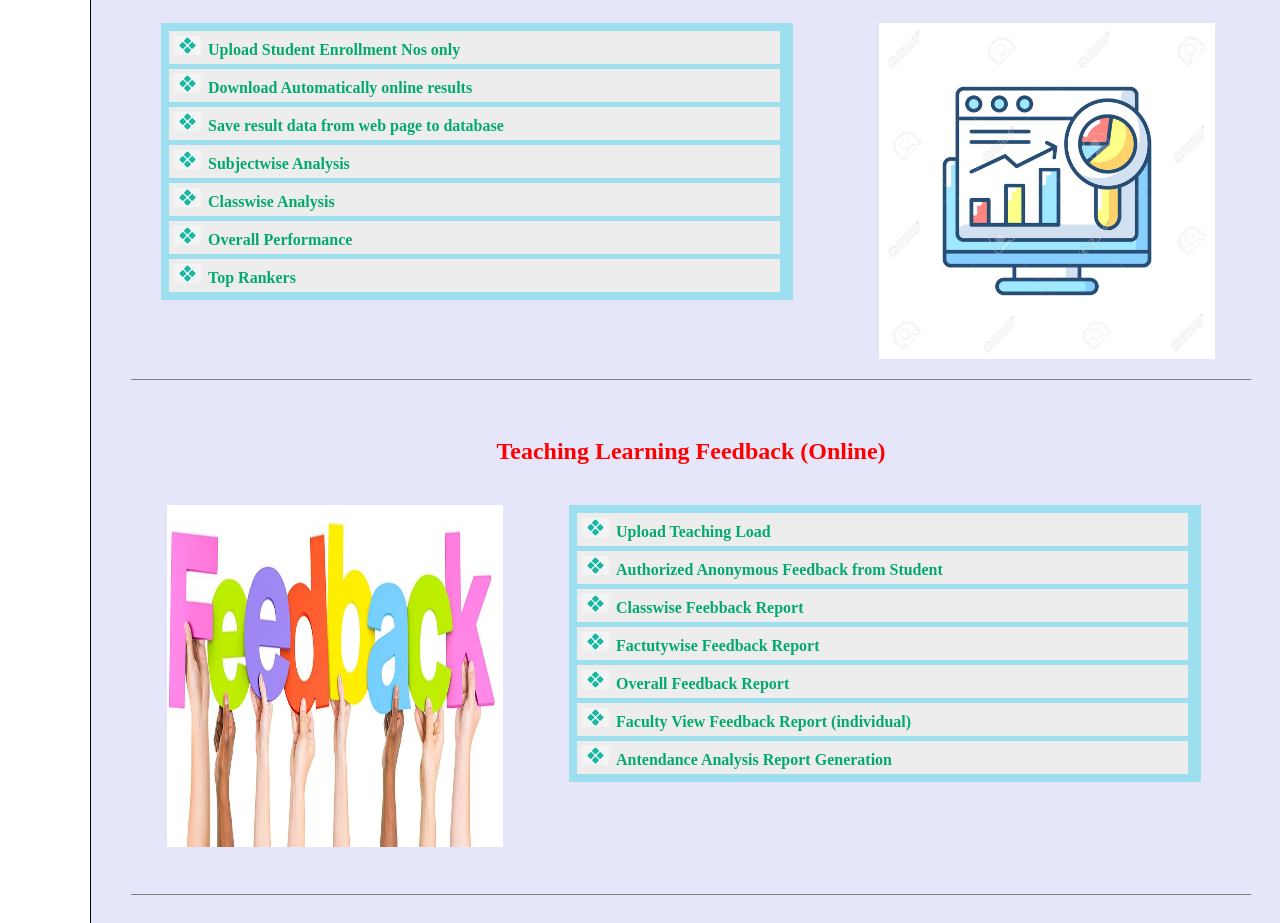
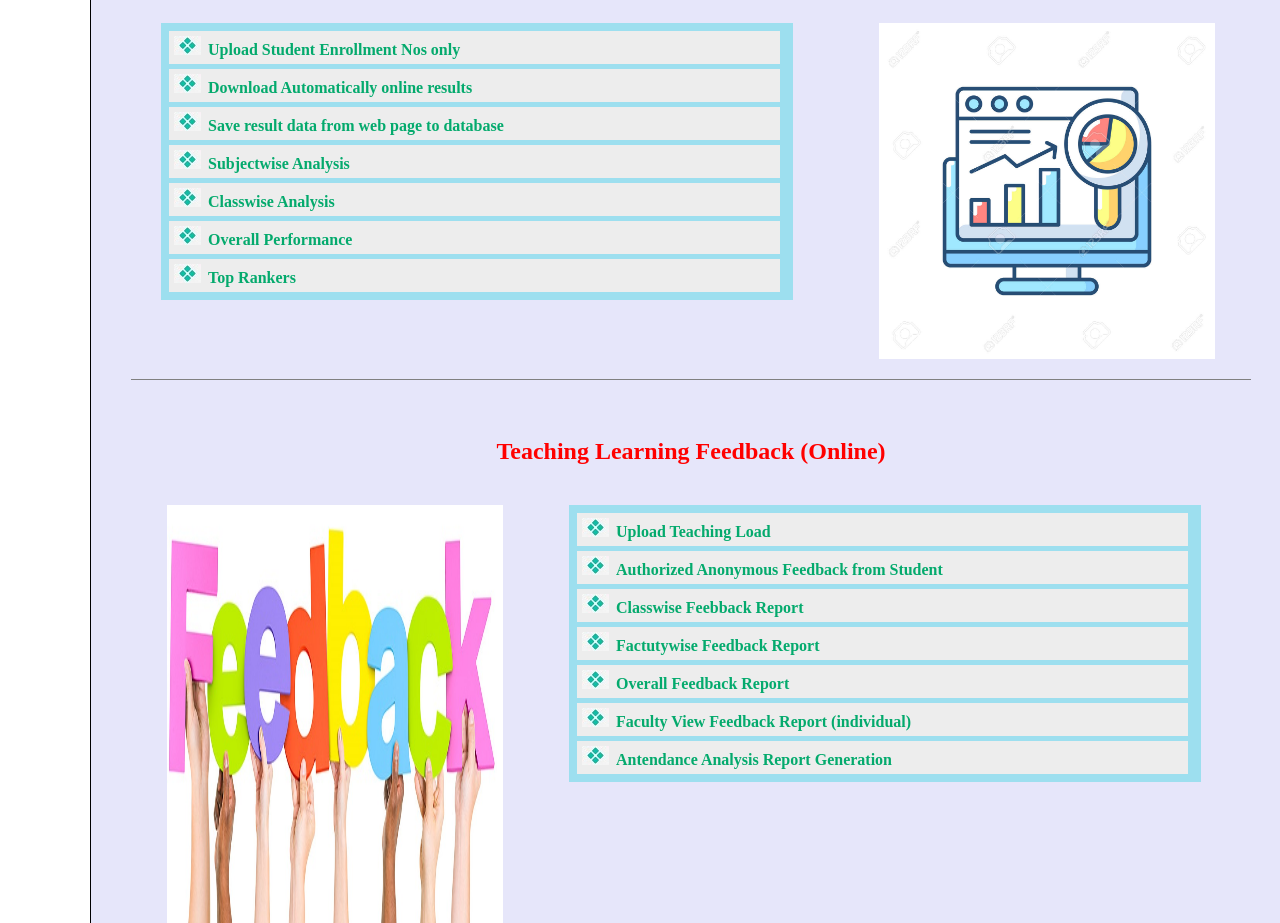
Before and after one commit to mehulpatel510/profile, a plain HTML site: page index.html in a window 1280 px wide. Shown: the part 1877-2800 px from the top of the page. Drawn offline with Linux system fonts and the light colour scheme.

Commit message:
Update index.html

```diff
--- a/index.html
+++ b/index.html
@@ -176,7 +176,7 @@
 
                 </div>
                 <br/>
-                <div id="project" style="height: 60%;">
+                <div id="project" style="height: 600px;">
                     <h2 >Teaching Learning Feedback (Online)</h2>
                     <img src="./images/feedback.jpg"/ style="width: 30%;height: 75%;">
                     <div style="float: right; width: 60%;position: relative; top: -20px; left: -10px;">
```
